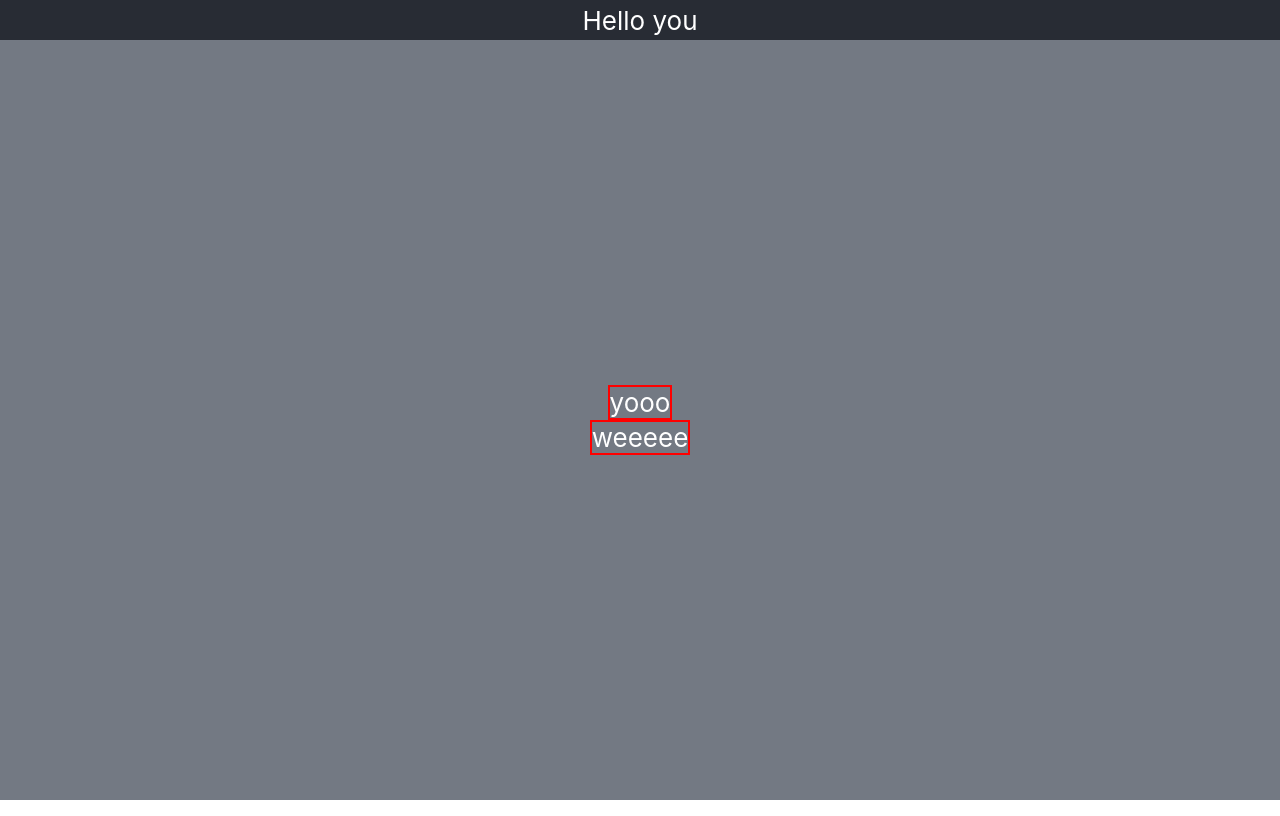
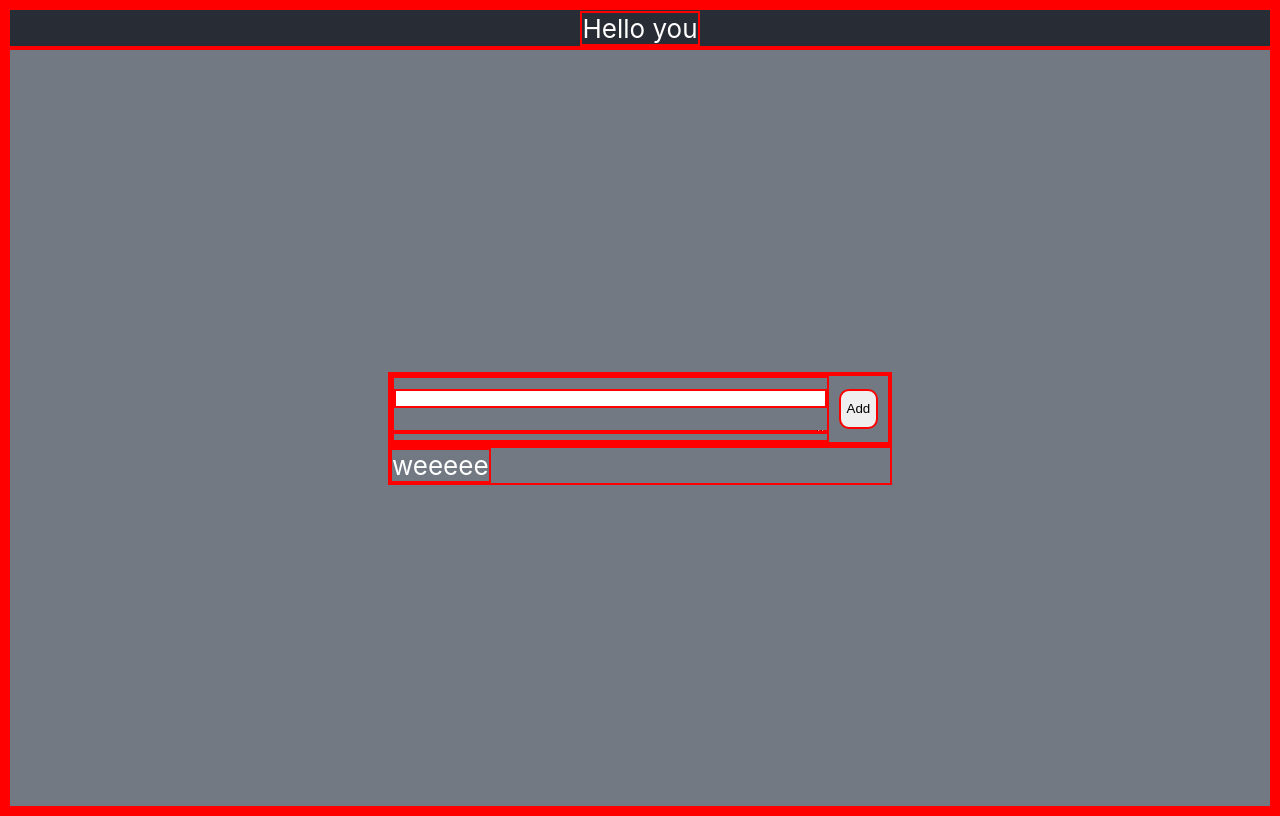
Before and after one commit to moienheydari/mytodolist, a React (Create React App) app: page / in a window 1280 px wide. Built offline with nearby package versions, Linux system fonts and the light colour scheme.

Commit message:
update presential comps of input cont

```diff
--- a/src/App.css
+++ b/src/App.css
@@ -3,8 +3,10 @@
 }
 
 * {
+  border: red solid 2px;
   margin: 0;
   padding: 0;
+  box-sizing: border-box;
 }
 
 .App-header {
@@ -31,5 +33,40 @@
 
 
 .input-cont, .list-cont {
-  border: red solid 2px;
+  width: 40%;
+  display: flex;
 }
+
+button {
+  height: 40px;
+  width: 40px;
+  margin: 10px;
+  border-radius: 10px;
+}
+
+.input-field {
+  flex-direction: row;
+  align-items: center;
+  justify-content: center;
+  width: 100%;
+  display: flex;
+}
+
+.two-inputs {
+  width: 90%;
+}
+
+.two-inputs * {
+  width: 100%;
+}
+
+.textarea {
+  margin-top: 5px;
+  height: 0px;
+  overflow: hidden;
+  transition: height 300ms ease;
+}
+
+.textarea.show {
+  height: 75px;
+}
--- a/src/components/inputContainer.js
+++ b/src/components/inputContainer.js
@@ -1,9 +1,10 @@
 import React from 'react';
+import InputField from './inputField';
 
 export default function InputContainer () {
     return (
         <div className='input-cont'>
-        <p>yooo</p>
+            <InputField />
         </div>
     )
 }
--- /dev/null
+++ b/src/components/inputField.js
@@ -0,0 +1,36 @@
+import React from 'react';
+
+export default function InputField () {
+    const [task, setTask] = React.useState('');
+    const [subtask, setSubTask] = React.useState('');
+    const [written, setWritten] = React.useState(false);
+
+    React.useEffect(() => {
+        setWritten((task !== ""));
+        setSubTask((prev) => {setSubTask(written? prev : '')});
+    }, [task]);
+
+    function handleClick() {
+
+    }
+
+    return (
+        <div className='input-field'>
+            <div className='two-inputs'>
+                <input value={task}
+                    type='text'
+                    name='main-input'
+                    onChange={({target}) => {setTask(target.value)}}
+                />
+                <br/>
+                <textarea value={subtask}
+                    name='extra-input'
+                    className={`textarea ${written? 'show' : 'hide'}`}
+                    onChange={({target}) => {setSubTask(target.value)}}
+                ></textarea>
+            </div>
+            <button onClick={handleClick}>Add</button>
+        </div>
+    )
+
+}
--- /dev/null
+++ b/src/data/data.js
@@ -0,0 +1,4 @@
+export let data = {
+    username : 'none',
+    tasks : []
+}
```
